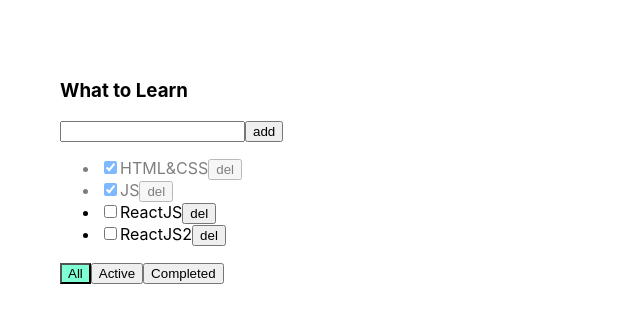
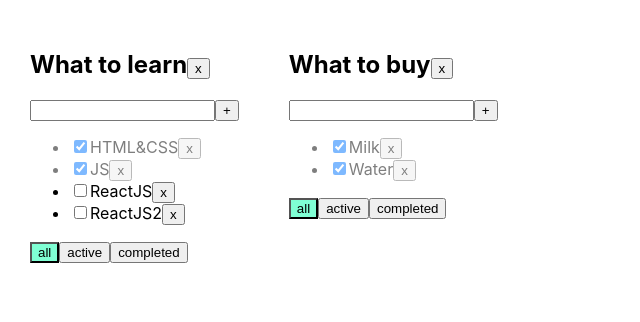
Before and after one commit to m-diana-dev/todolist-from-memory, a React (Create React App) app: page / in a window 1280 px wide. Shown: the top 322 px of the page, without its empty margins (0-640 px from the left). Built offline with nearby package versions, Linux system fonts and the light colour scheme.

Commit message:
lessons 1- 5 repeat

```diff
--- a/src/App.css
+++ b/src/App.css
@@ -12,14 +12,14 @@
   border: red 1px solid;
 }
 
-.error-message {
+.errorMessage {
   color: red;
 }
 
-.active-filter {
+.activeFilter {
   background-color: aquamarine;
 }
 
-.is-done {
+.isDone {
   opacity: 0.5;
 }
--- a/src/App.tsx
+++ b/src/App.tsx
@@ -3,49 +3,89 @@ import './App.css';
 import {v1} from "uuid";
 import {TodoList} from "./TodoList";
 
-export type tasksType = {
-    id: string,
+export type FilterType = 'all' | 'active' | 'completed';
+
+export type TodoListsType = {
+    id: string
+    title: string
+    filter: FilterType
+}
+export type TasksType = {
+    [id: string]: TaskType[]
+}
+export type TaskType = {
+    id: string
     title: string
     isDone: boolean
 }
 
-export type filterType = 'All' | 'Active' | 'Completed'
+function App() {
+    const tidoListId1 = v1();
+    const tidoListId2 = v1();
+    const [todoLists, setTodoLists] = useState<TodoListsType[]>(
+        [
+            {id: tidoListId1, title: 'What to learn', filter: 'all'},
+            {id: tidoListId2, title: 'What to buy', filter: 'all'},
+        ]
+    );
+    const [tasks, setTasks] = useState<TasksType>({
+            [tidoListId1]: [
+                {id: v1(), title: "HTML&CSS", isDone: true},
+                {id: v1(), title: "JS", isDone: true},
+                {id: v1(), title: "ReactJS", isDone: false},
+                {id: v1(), title: "ReactJS2", isDone: false},
+            ],
+            [tidoListId2]: [
+                {id: v1(), title: "Milk", isDone: true},
+                {id: v1(), title: "Water", isDone: true},
+            ]
+        }
+    );
 
-function App() {
-    const [tasks, setTasks] = useState<tasksType[]>([
-        {id: v1(), title: "HTML&CSS", isDone: true},
-        {id: v1(), title: "JS", isDone: true},
-        {id: v1(), title: "ReactJS", isDone: false},
-        {id: v1(), title: "ReactJS2", isDone: false}
-    ])
-    const title = 'What to Learn';
-    const [filter, setFilter] = useState<filterType>('All');
+    const DeleteTodoList = (idTodoList: string) => {
+        setTodoLists(todoLists.filter(el => el.id !== idTodoList));
+        delete tasks[idTodoList];
+    }
+    const DeleteTask = (idTodoList: string, idTask: string) => {
+        setTasks({...tasks, [idTodoList]: tasks[idTodoList].filter(el => el.id !== idTask)})
+    }
 
-    const deleteTask = (taskId: string) => {
-        setTasks(tasks.filter(el => el.id !== taskId))
+    const ChangeFilter = (idTodoList: string, filter: FilterType) => {
+        setTodoLists(todoLists.map(el => el.id === idTodoList ? {...el, filter} : el))
     }
-    const addTask = (taskTitle: string) => {
-        setTasks([{id: v1(), title: taskTitle, isDone: false}, ...tasks])
+
+    const addTask = (idTodoList: string, title: string) => {
+        setTasks({...tasks, [idTodoList]: [{id: v1(), title, isDone: false}, ...tasks[idTodoList]]})
     }
-    const taskCheckedChange = (taskId: string, isDone: boolean) => {
-        setTasks(tasks.map(el=>(el.id===taskId) ? {...el, isDone:isDone} : el))
+
+    const ChangeTask = (idTodoList: string, idTask: string, isDone: boolean) => {
+        setTasks({...tasks, [idTodoList]: tasks[idTodoList].map(el => el.id === idTask ? {...el, isDone} : el)})
     }
-    const filteredTasks = () => {
-        if(filter==='Active')return tasks.filter(el=>!el.isDone)
-        if(filter==='Completed')return tasks.filter(el=>el.isDone)
-        return tasks
-    }
+
+
+    const todoListComponent = todoLists.map(el => {
+        const filteredTasks = () => {
+            if (el.filter === 'active') return tasks[el.id].filter(el => !el.isDone)
+            if (el.filter === 'completed') return tasks[el.id].filter(el => el.isDone)
+            return tasks[el.id]
+        }
+        return (
+            <TodoList key={el.id}
+                      id={el.id}
+                      title={el.title}
+                      filter={el.filter}
+                      tasks={filteredTasks()}
+                      DeleteTodoList={DeleteTodoList}
+                      DeleteTask={DeleteTask}
+                      ChangeFilter={ChangeFilter}
+                      addTask={addTask}
+                      ChangeTask={ChangeTask}/>
+        )
+    })
 
     return (
         <div className="App">
-            <TodoList tasks={filteredTasks()}
-                      title={title}
-                      deleteTask={deleteTask}
-                      addTask={addTask}
-                      setFilter={setFilter}
-                      filter={filter}
-                      taskCheckedChange={taskCheckedChange}
-            />
+            {todoListComponent}
         </div>
     );
 }
--- a/src/TodoList.tsx
+++ b/src/TodoList.tsx
@@ -1,84 +1,88 @@
 import React, {ChangeEvent, KeyboardEvent, useState} from 'react';
 import './App.css';
-import {filterType, tasksType} from "./App";
+import {FilterType, TasksType, TaskType} from "./App";
 import {Button} from "./components/Button";
+import './App.css';
 
 type todoListPropsType = {
-    tasks: tasksType[]
+    id: string
     title: string
+    tasks: TaskType[]
+    filter: FilterType
 
-    deleteTask: (taskId: string) => void
-    addTask: (taskTitle: string) => void
-    setFilter: (filter: filterType) => void
-    filter: filterType
-    taskCheckedChange: (taskId: string, isDone: boolean)=>void
+    DeleteTask: (idTodoList: string, idTask: string) => void
+    DeleteTodoList: (idTodoList: string) => void
+    ChangeFilter: (idTodoList: string, filter: FilterType) => void
+    addTask: (idTodoList: string, title: string) => void
+    ChangeTask: (idTodoList: string, idTask: string, isDone: boolean) => void
 }
 
 export function TodoList(props: todoListPropsType) {
     const [inputTitle, setInputTitle] = useState('');
     const [error, setError] = useState('');
-    const delTaskHandler = (taskId: string) => {
-        props.deleteTask(taskId)
+    const OnTaskDelHandler = (idTask: string) => {
+        props.DeleteTask(props.id, idTask);
     }
-    const addTaskHandler = () => {
-        if (inputTitle.trim()) {
-            props.addTask(inputTitle.trim())
+    const OnTodoListDelHandler = () => {
+        props.DeleteTodoList(props.id);
+    }
+    const OnChangeFilterHandler = (filterValue: FilterType) => {
+        props.ChangeFilter(props.id, filterValue);
+    }
+
+    const OnAddTaskHandler = () => {
+        if (inputTitle.trim() !== '') {
+            props.addTask(props.id, inputTitle.trim())
             setInputTitle('');
-            setError('')
         } else {
             setError('Error');
         }
     }
-    const onChangeInputHandler = (e: ChangeEvent<HTMLInputElement>) => {
-        setInputTitle(e.currentTarget.value)
+
+
+    const OnChangeInputHandler = (e: ChangeEvent<HTMLInputElement>) => {
+        setInputTitle(e.currentTarget.value);
+        setError('');
     }
-    const onKeyDownInputHandler = (e: KeyboardEvent<HTMLInputElement>) => {
-        setError('')
-        if (e.key === 'Enter') {
-            addTaskHandler();
+
+    const onKeyDownHandler = (e: KeyboardEvent<HTMLInputElement>) => {
+        if(e.key === 'Enter'){
+            OnAddTaskHandler();
         }
     }
-    const onFilterHandler = (filterTitle: filterType) => {
-        props.setFilter(filterTitle)
-    }
-    const onCheckedHandler = (taskId:string, e:boolean) => {
-        props.taskCheckedChange(taskId, e);
+
+    const OnChangeTaskHandler = (idTask: string, isDone: boolean) => {
+        props.ChangeTask(props.id, idTask, isDone);
     }
 
-    const inputStyle = (error) ? 'error' : undefined
 
     return (
-        <div className="App">
         <div>
-                <h3>{props.title}</h3>
-                <div>
-                    <input onKeyDown={onKeyDownInputHandler} onChange={onChangeInputHandler} value={inputTitle}
-                           className={inputStyle}/>
-                    <Button name={'add'} callback={addTaskHandler}/>
-                </div>
-                {error && <div className='error-message'>ERROR!!!!</div>}
+            <h2>
+                {props.title}
+                <Button name={'x'} callback={OnTodoListDelHandler}/>
+            </h2>
+            <input className={error ? 'error' : undefined} type="text" onChange={OnChangeInputHandler} onKeyDown={onKeyDownHandler}
+                   value={inputTitle}/>
+            <Button name={'+'} callback={OnAddTaskHandler}/>
+            {error && <div className='errorMessage'>{error}</div>}
             <ul>
-                    {
-                        props.tasks.map(el => {
+                {props.tasks.map(el => {
                     return (
-                                    <li className={(el.isDone) ? 'is-done' : undefined} key={el.id}>
-                                        <input onChange={(e:ChangeEvent<HTMLInputElement>)=>onCheckedHandler(el.id, e.currentTarget.checked)} type="checkbox" checked={el.isDone}/>
+                        <li key={el.id} className={el.isDone ? 'isDone' : undefined}>
+                            <input type="checkbox" checked={el.isDone} onChange={(e:ChangeEvent<HTMLInputElement>) => OnChangeTaskHandler(el.id, e.currentTarget.checked)}/>
                             <span>{el.title}</span>
-                                        <Button name={'del'} callback={() => delTaskHandler(el.id)}/></li>
+                            <Button name={'x'} callback={() => OnTaskDelHandler(el.id)}/>
+                        </li>
                     )
-                            }
-                        )
-                    }
+                })}
             </ul>
-                <div>
-                    <Button className={(props.filter === 'All') ? 'active-filter' : undefined} name={'All'}
-                            callback={() => onFilterHandler('All')}/>
-                    <Button className={(props.filter === 'Active') ? 'active-filter' : undefined} name={'Active'}
-                            callback={() => onFilterHandler('Active')}/>
-                    <Button className={(props.filter === 'Completed') ? 'active-filter' : undefined} name={'Completed'}
-                            callback={() => onFilterHandler('Completed')}/>
-                </div>
-            </div>
+            <Button className={props.filter === 'all' ? 'activeFilter' : undefined} name={'all'}
+                    callback={() => OnChangeFilterHandler('all')}/>
+            <Button className={props.filter === 'active' ? 'activeFilter' : undefined} name={'active'}
+                    callback={() => OnChangeFilterHandler('active')}/>
+            <Button className={props.filter === 'completed' ? 'activeFilter' : undefined} name={'completed'}
+                    callback={() => OnChangeFilterHandler('completed')}/>
         </div>
     );
 }
--- a/src/components/Button.tsx
+++ b/src/components/Button.tsx
@@ -1,15 +1,12 @@
 import React from 'react';
 
-type ButtonPropsType = {
+type BtnPropsType = {
     name: string
-    callback: ()=>void
+    callback: () => void
     className?: string
 }
-export const Button = (props: ButtonPropsType) => {
-    const onClickHandler = () => {
-        props.callback();
-    }
+export const Button = (props: BtnPropsType) => {
     return (
-        <button onClick={onClickHandler} className={props.className}>{props.name}</button>
+        <button onClick={props.callback} className={props.className}>{props.name}</button>
     );
 };
```
Lines whose indentation alone changed are shown as unchanged.
